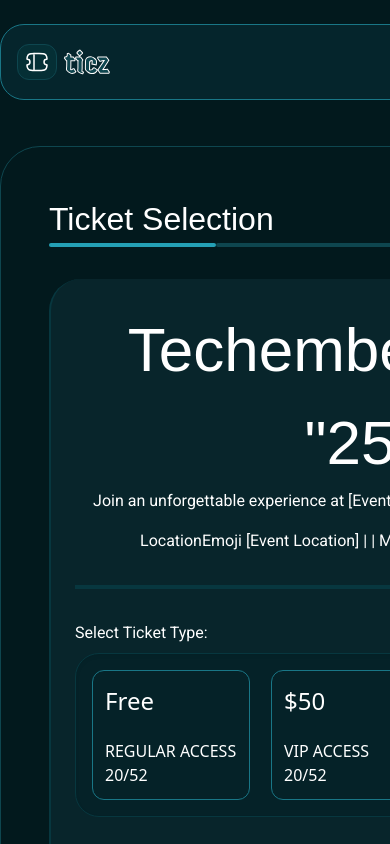
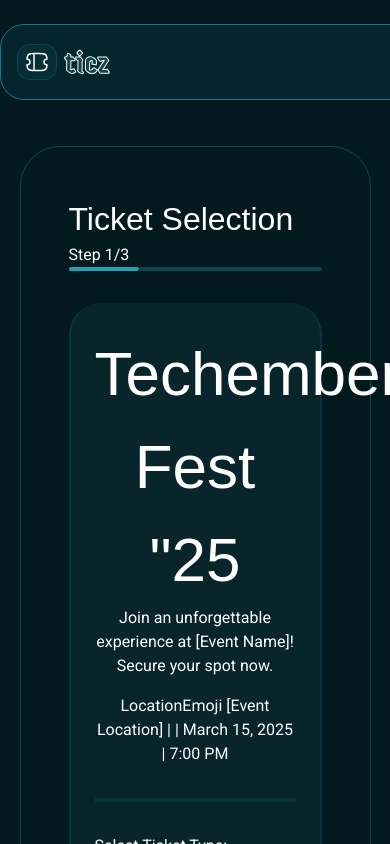
Before and after one commit to ad-sharon/hng12_ticketGenerator, a React (Vite) app: page / in a window 390 px wide. Shown: the top 844 px of the page. Built offline with nearby package versions, Linux system fonts and the light colour scheme; a web font is replaced by a local one.

Commit message:
fix: edit vite config

```diff
--- a/src/components/navbar.jsx
+++ b/src/components/navbar.jsx
@@ -9,7 +9,7 @@ const Navbar = ({ addPosition }) => {
     >
       <img src={logo} className="cursor-pointer" alt="Logo" />
 
-      <section className="flex gap-4 text-lg cursor-pointer">
+      <section className=" flex gap-4 text-lg cursor-pointer">
         <a className="text-white">Events</a>
         <a className="text-[var(--text-color-greyed)]">My Tickets</a>
         <a className="text-[var(--text-color-greyed)]">About Project</a>
--- a/src/components/ticketSelection.jsx
+++ b/src/components/ticketSelection.jsx
@@ -43,10 +43,10 @@ const TicketSelection = () => {
   };
 
   return (
-    <section className="w-[700px] border border-[var(--color-tertiary)] rounded-[40px] flex flex-col gap-[32px] mx-auto text-white p-[48px] mb-[112px]">
+    <section className="w-[90%] md:w-[700px] border border-[var(--color-tertiary)] rounded-[40px] flex flex-col gap-[32px] mx-auto text-white p-[48px] mb-[112px]">
       {/* ticket selection header */}
       <section>
-        <section className="flex justify-between items-center">
+        <section className="sm:flex justify-between items-center">
           <p className="text-[32px] font-main">Ticket Selection</p>
           <p className="text-base font-roboto">Step 1/3</p>
         </section>
@@ -62,7 +62,7 @@ const TicketSelection = () => {
         className="bg-[var(--color-dark-green)] p-[24px] border-x-2 border-b-2 border-[var(--color-grey-green)] rounded-[32px] flex flex-col gap-[32px]"
       >
         {/* Techember sign */}
-        <section className="text-center">
+        <section className="text-center w-full">
           <p className="font-roadrage text-[62px]">Techember Fest &quot;25</p>
           <p className="font-roboto-text-regular">
             Join an unforgettable experience at [Event Name]! Secure your spot
--- a/vite.config.js
+++ b/vite.config.js
@@ -5,5 +5,5 @@ import react from "@vitejs/plugin-react";
 // https://vite.dev/config/
 export default defineConfig({
   plugins: [react(), tailwindcss()],
-  base: "/hng12_ticketGenerator/",
+  base: "/",
 });
```
